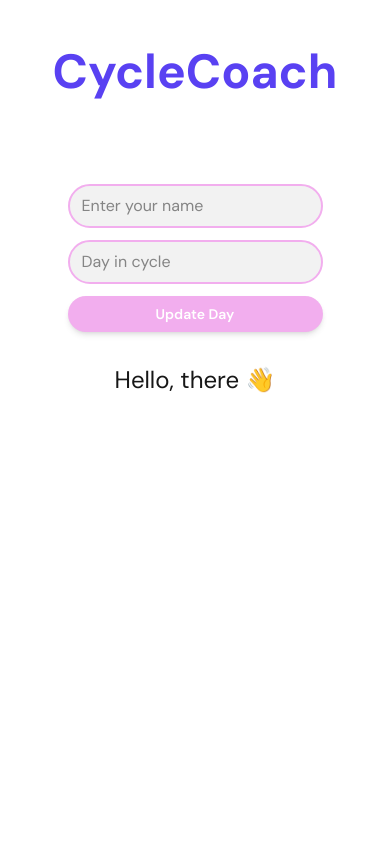
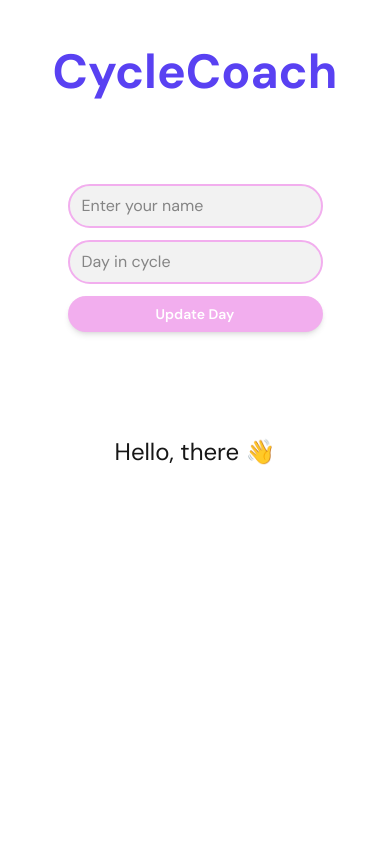
Before and after one commit to zofienora/cyclecoach, a Next.js app in the folder my-app/: page / in a window 390 px wide. Shown: the top 844 px of the page. Built offline with nearby package versions, Linux system fonts and the light colour scheme.

Commit message:
added more padding and margins

```diff
--- a/my-app/app/components/Header.tsx
+++ b/my-app/app/components/Header.tsx
@@ -69,14 +69,14 @@ export default function Header() {
         {/* Update button */}
         <button
           onClick={handleUpdateDay}
-          className="bg-primary text-white text-sm px-4 py-2 rounded-full font-semibold hover:opacity-90 transition-opacity shadow-md w-full mb-2"
+          className="bg-primary text-white text-sm px-8 py-2 rounded-full font-semibold hover:opacity-90 transition-opacity shadow-md w-full mb-6"
         >
           Update Day
         </button>
       </div>
 
       {/* 3. Hello headline - bigger on laptop */}
-      <div className="flex flex-col items-center w-full mt-2 lg:mt-0">
+      <div className="flex flex-col items-center w-full mt-16 lg:mt-0">
         <h2 className="font-heading text-foreground text-center text-2xl sm:text-3xl lg:text-5xl pt-0 lg:pt-4 lg:pb-6">
           Hello, {userData?.name || "there"} 👋
         </h2>
```
Also changed, not shown: 1 other file (tests, documents, lock files or other folders).
